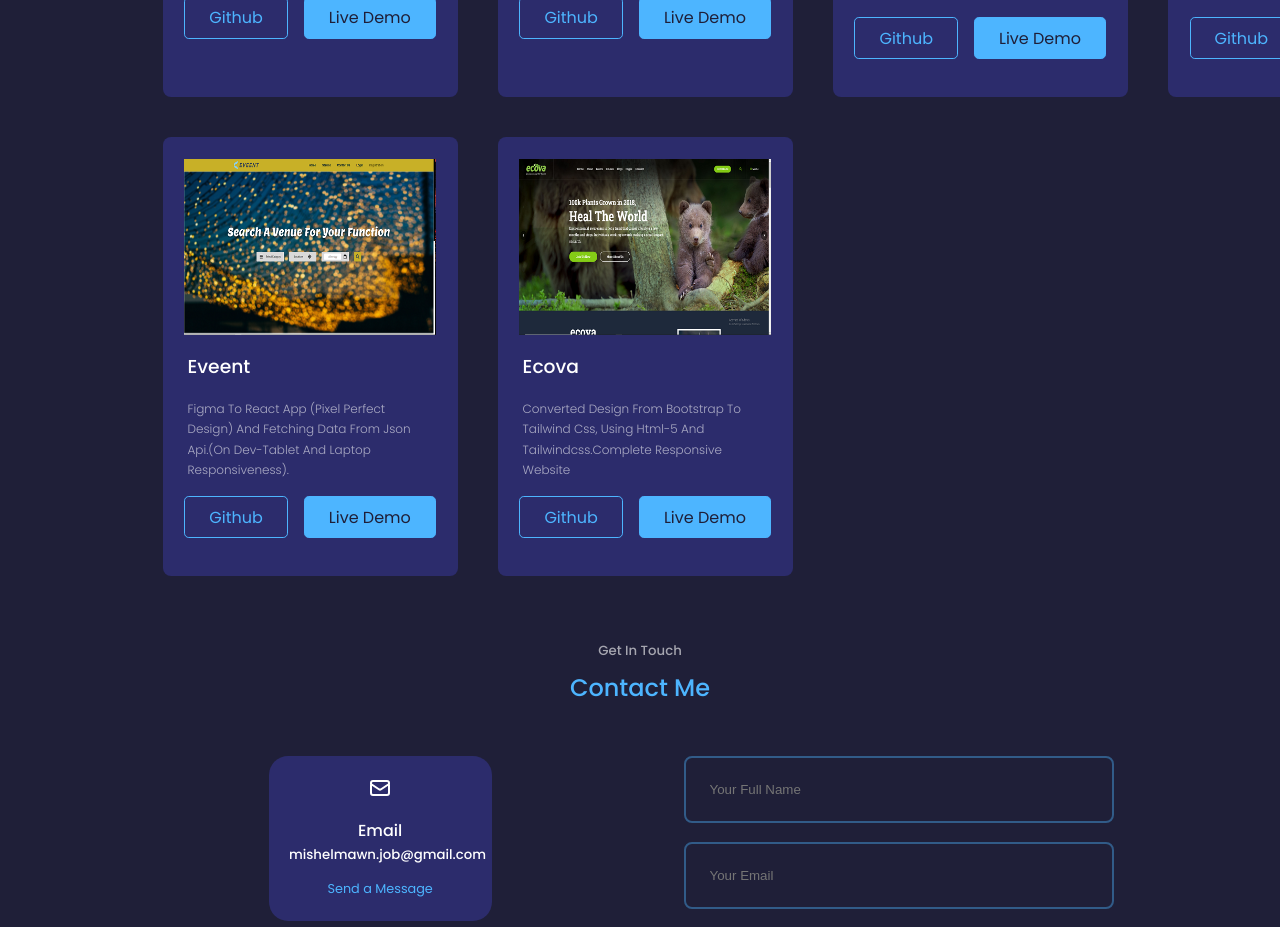
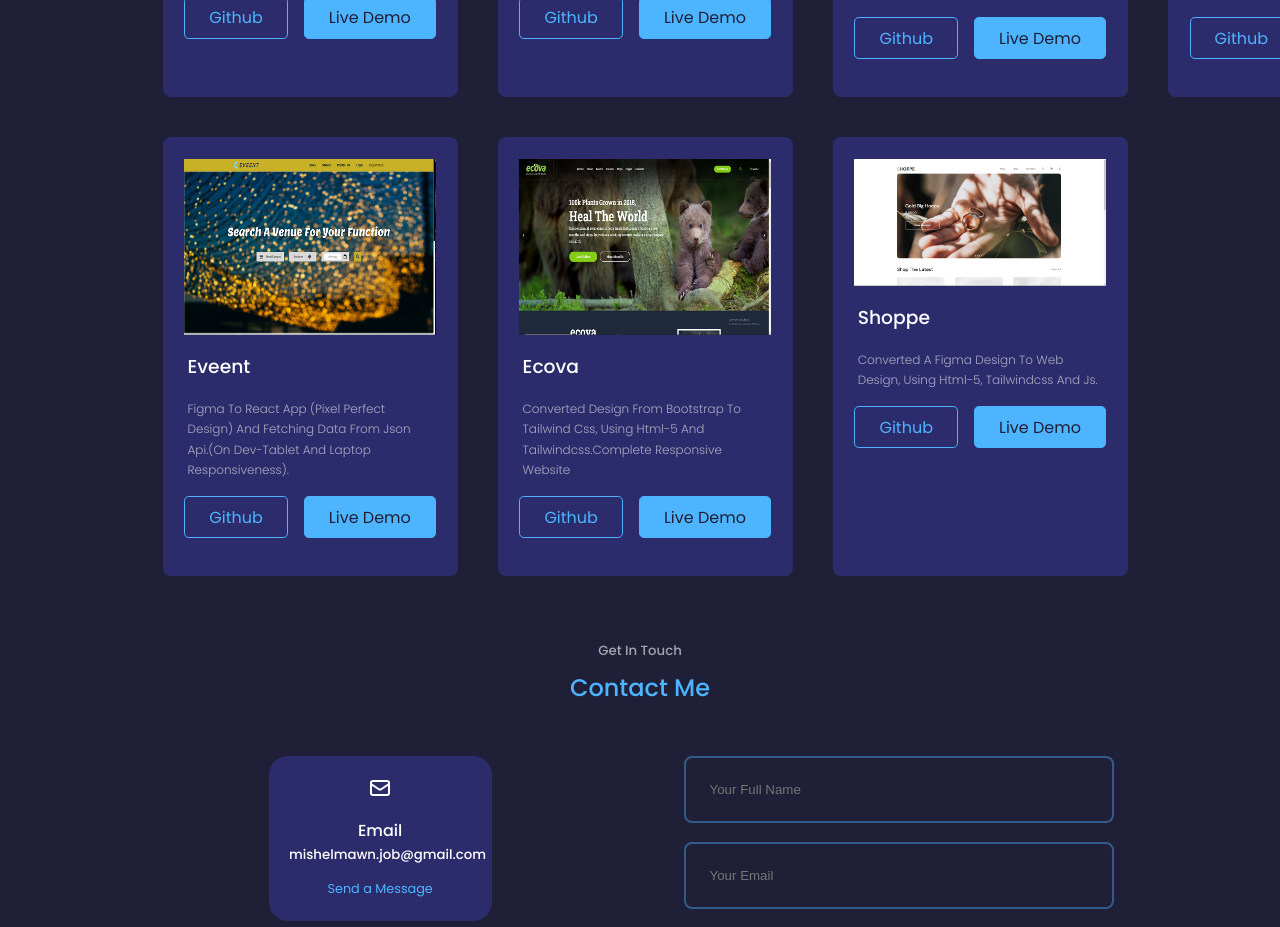
Before and after one commit to KE9SH1N/My-Portfolio, a React (Create React App) app: page / in a window 1280 px wide. Shown: the part 3320-4247 px from the top of the page. Built offline with nearby package versions, Linux system fonts and the light colour scheme.

Commit message:
added a new portfolio items

```diff
--- a/src/components/Portfolio/Web/FrontEnd.jsx
+++ b/src/components/Portfolio/Web/FrontEnd.jsx
@@ -6,6 +6,7 @@ import img3 from '../../../assets/newsportal.PNG'
 import img4 from '../../../assets/bookstore.PNG'
 import img5 from '../../../assets/eveent.PNG'
 import img6 from '../../../assets/ecova.PNG'
+import img7 from '../../../assets/shoppe.PNG'
 
 const data = [
   {
@@ -56,6 +57,14 @@ const data = [
     github: 'https://infiny-net.github.io/ecova/home-three',
     demo:'https://infiny-net.github.io/ecova/home-two'
   },
+  {
+    id: 7,
+    image: img7,
+    title: 'Shoppe',
+    description:'Converted a figma design to web design, using html-5, tailwindcss and js.',
+    github: 'https://github.com/KE9SH1N/Shoppe',
+    demo:'https://ke9sh1n.github.io/Shoppe/public/index.html'
+  },
 ]
 
 const Portfolio = () => {
```
Also changed, not shown: src/assets/shoppe.PNG (added).
